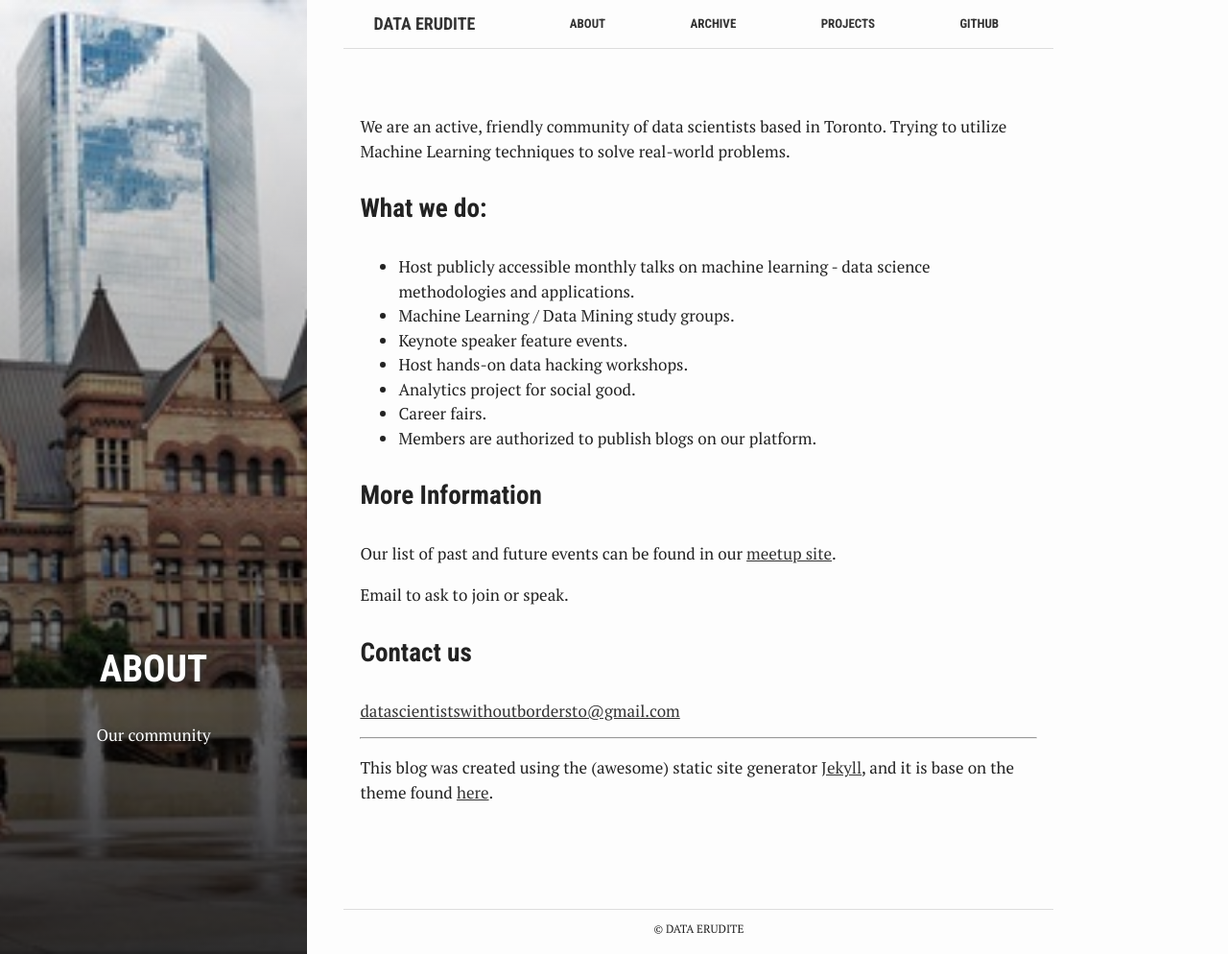
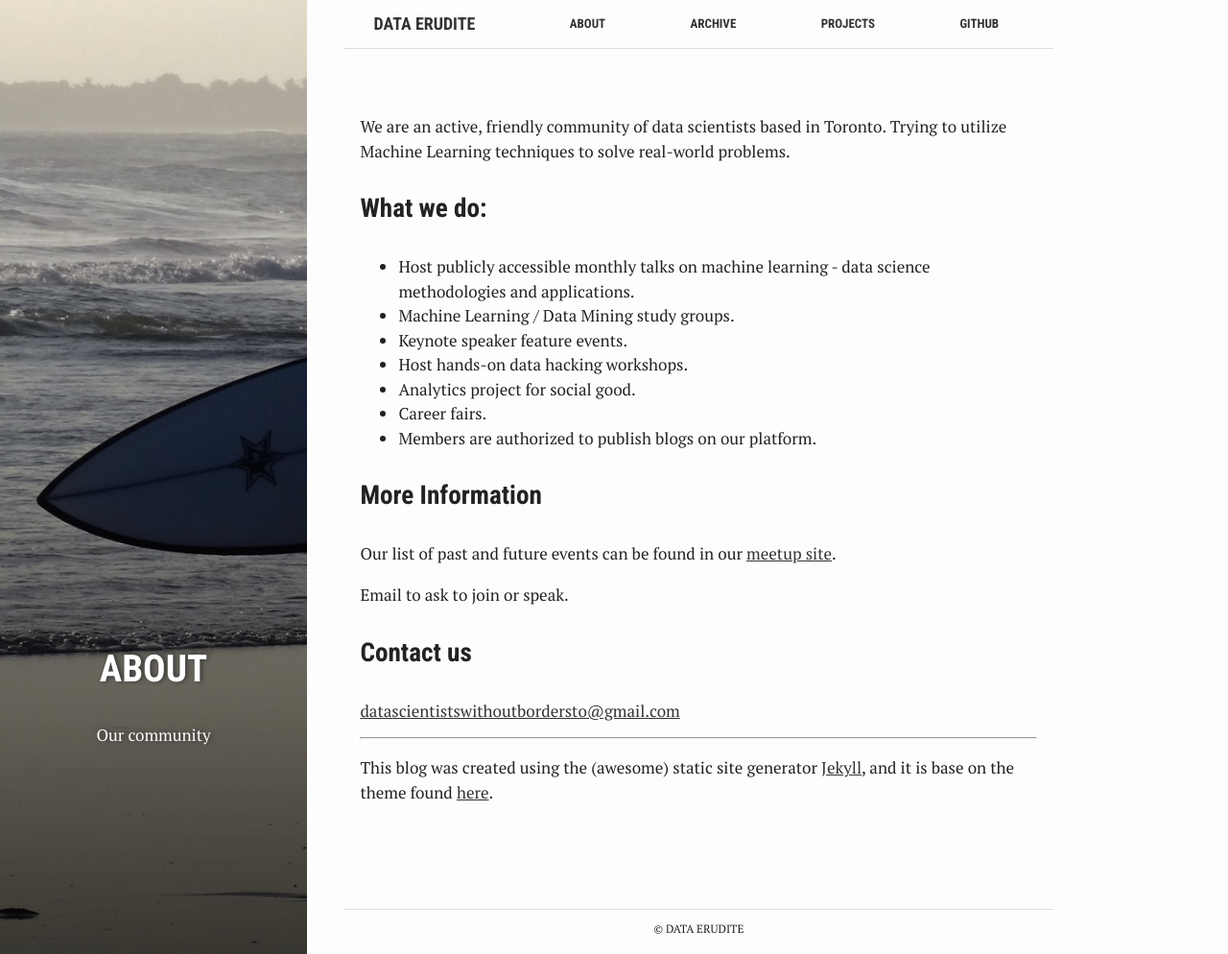
Before and after one commit to p1aton/p1aton.github.io, a Jekyll site: the page built from about.md, in a window 1280 px wide and 994 px high. Shown: the whole window at 96% size. Built offline with Jekyll 4.4.1, drawn with Linux system fonts in a browser that asks for light colours.

Commit message:
about foto

```diff
--- a/about.md
+++ b/about.md
@@ -1,5 +1,5 @@
 ---
-bg: "owl.jpg"
+bg: "surfer.jpg"
 layout: page
 title: "About"
 crawlertitle: "Why and how this blog was created"
```
Also changed, not shown: assets/images/surfer.jpg (added).
